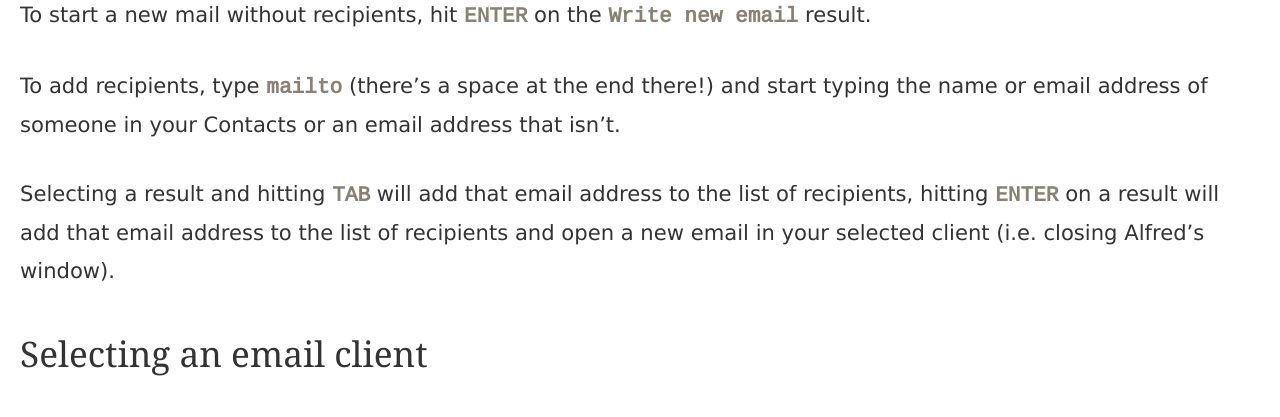
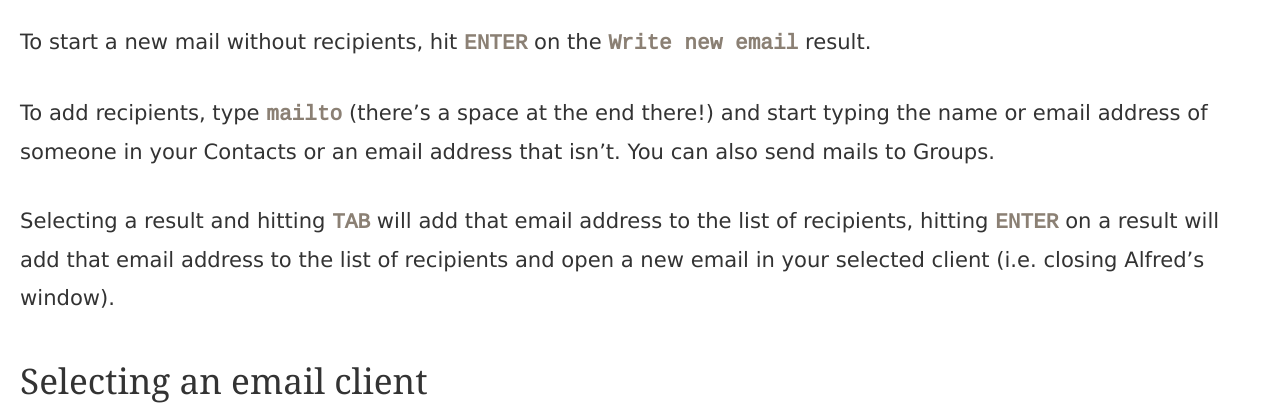
Before and after one commit to deanishe/alfred-mailto, a plain HTML site: page src/help.html in a window 1280 px wide. Shown: the part 667-1084 px from the top of the page. Drawn offline with Linux system fonts and the light colour scheme.

Commit message:
Update documentation and screenshots

```diff
--- a/src/help.html
+++ b/src/help.html
@@ -25,7 +25,7 @@
 
 <p>To start a new mail without recipients, hit <code>ENTER</code> on the <code>Write new email</code> result.</p>
 
-<p>To add recipients, type <code>mailto</code> (there&#8217;s a space at the end there!) and start typing the name or email address of someone in your Contacts or an email address that isn&#8217;t.</p>
+<p>To add recipients, type <code>mailto</code> (there&#8217;s a space at the end there!) and start typing the name or email address of someone in your Contacts or an email address that isn&#8217;t. You can also send mails to Groups.</p>
 
 <p>Selecting a result and hitting <code>TAB</code> will add that email address to the list of recipients, hitting <code>ENTER</code> on a result will add that email address to the list of recipients and open a new email in your selected client (i.e. closing Alfred&#8217;s window).</p>
 
```
Also changed, not shown: img/screenshot-1.png, img/screenshot-2.png, src/screenshot-2.png, 3 other files.
